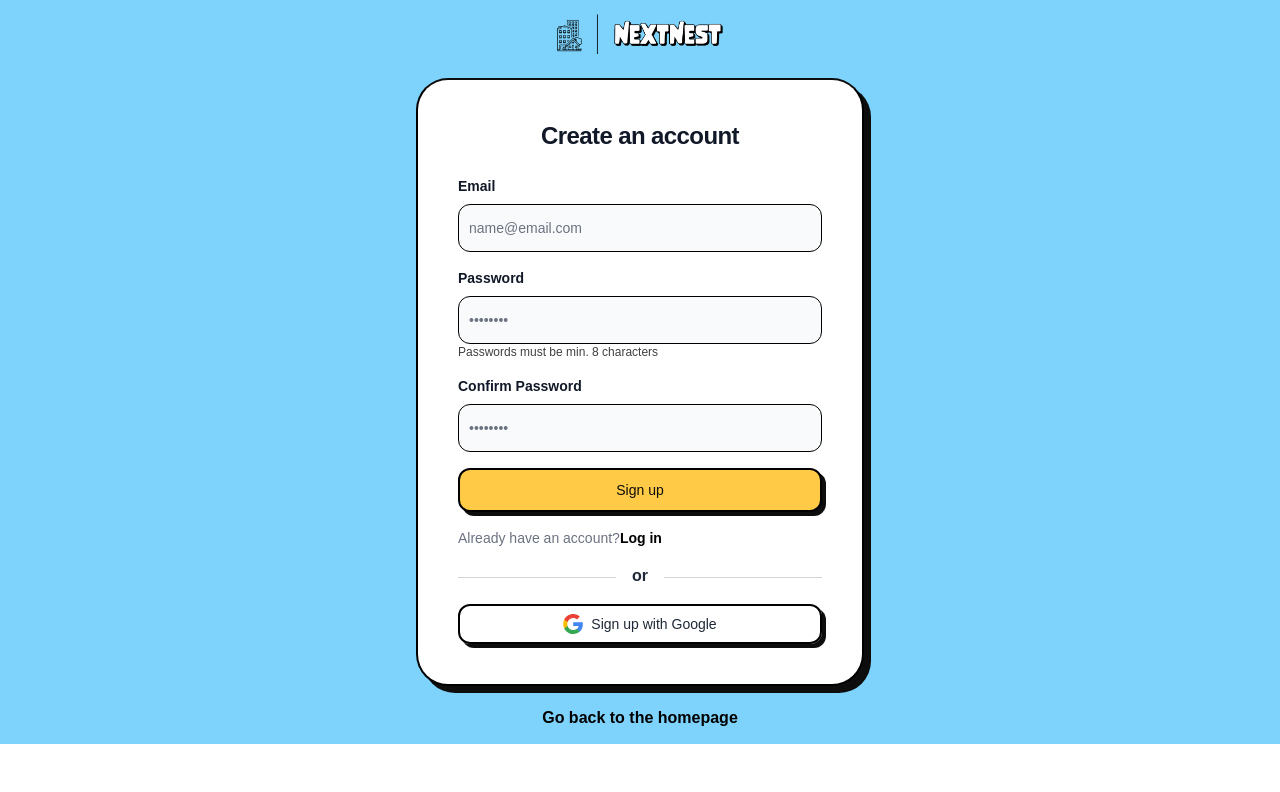
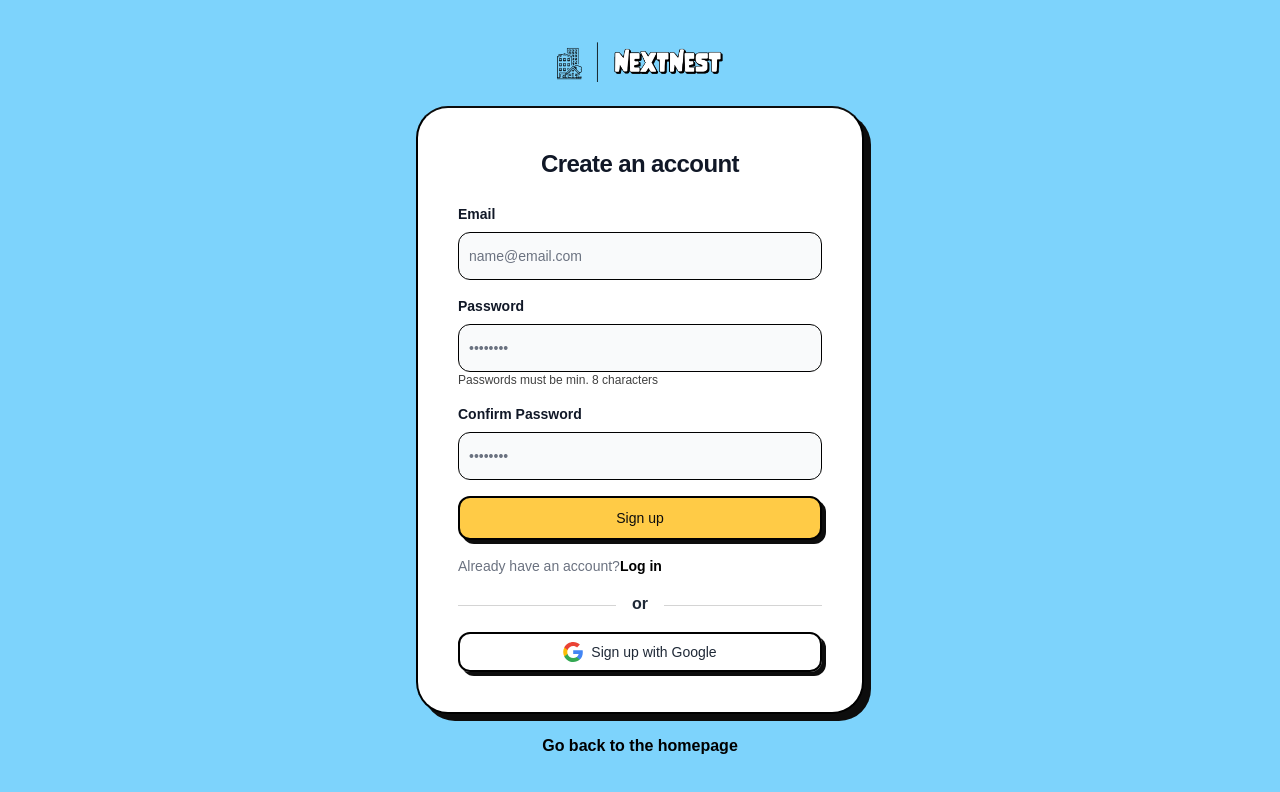
Before and after one commit to yigitaksoy/NextNest, a React (Vite) app in the folder client/: page /register in a window 1280 px wide. Shown: the top 792 px of the page. Built offline with nearby package versions, Linux system fonts and the light colour scheme; no server answers; a web font is replaced by a local one.

Commit message:
Adjust spacing and screen height for register form

```diff
--- a/client/src/routes/Register.jsx
+++ b/client/src/routes/Register.jsx
@@ -71,8 +71,8 @@ const Register = () => {
   }, [userPassword, confirmPassword]);
 
   return (
-    <section className="h-screen bg-sky-300 font-degular lg:h-full">
-      <div className="mx-auto flex flex-col items-center justify-center px-6 py-8 md:h-auto md:py-3.5">
+    <section className="h-screen bg-sky-300 font-degular lg:h-screen">
+      <div className="mx-auto flex flex-col items-center justify-center px-6 py-8  md:h-screen lg:py-0">
         <Link to="/" className="mb-6">
           <img src={NextNest} alt="nextnest-logo" className="w-22 h-10" />
         </Link>
```
